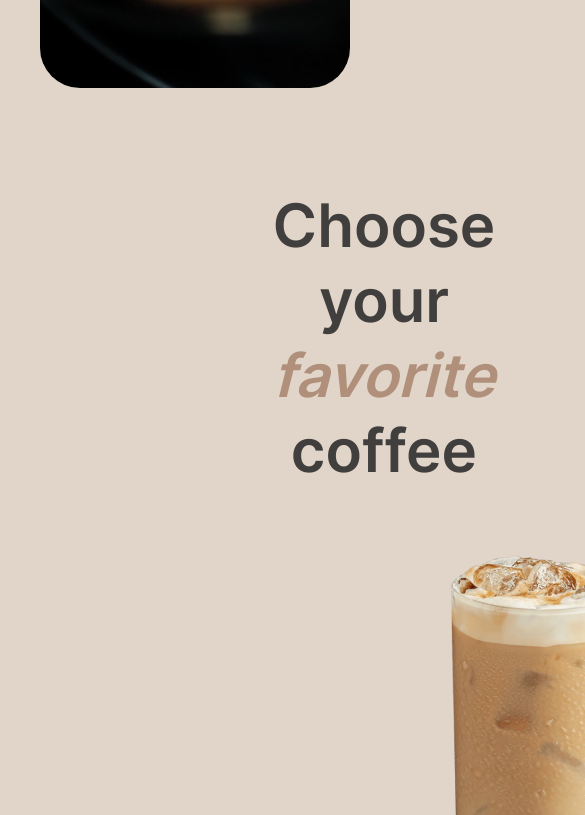
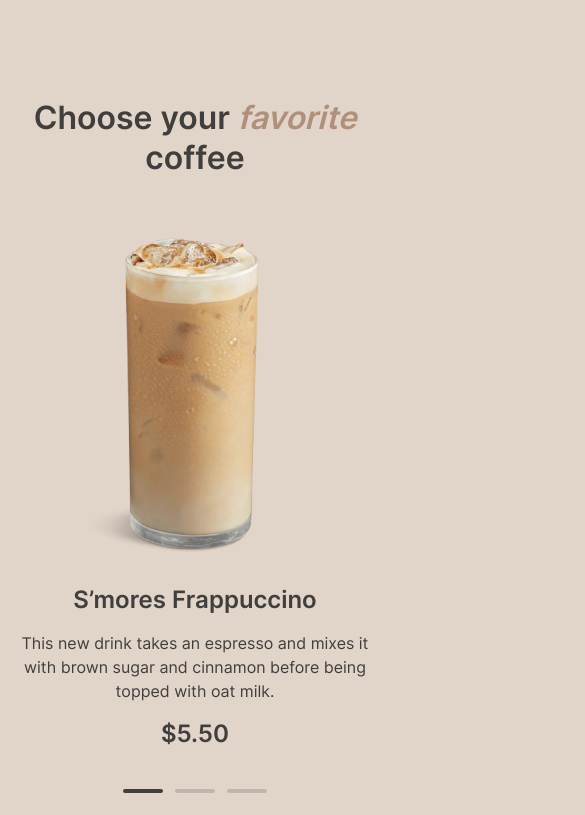
Before and after one commit to CerBeer/rss-jsfe2023q4-st2, a plain HTML site: page coffee-house/index.html in a window 390 px wide. Shown: the part 656-1471 px from the top of the page, 585 px wide, since content can reach past the window. Drawn offline with Linux system fonts and the light colour scheme.

Commit message:
feat: main 380 sections hero and favorite

```diff
--- a/coffee-house/css/body.css
+++ b/coffee-house/css/body.css
@@ -18,9 +18,6 @@ body {
     flex-direction: column;
     justify-content: space-between;
     background: var(--background-body, #E1D4C9);
-
-    /* max-width: 768px; */
-    /* overflow-y: hidden; */
 }
 
 a {
@@ -42,30 +39,5 @@ button {
 }
 
 ul {
-    /* margin-block-start: 1em;
-    margin-block-end: 1em;
-    margin-inline-start: 0px;
-    margin-inline-end: 0px; */
     padding-inline-start: 0px;
 }
-
-.outerbox {
-    display: flex;
-    padding: 12px 40px 40px 40px;
-    flex-direction: column;
-    align-items: center;
-}
-
-
-@media (max-width: 600px) {
-    body {
-        min-height: 100vh;
-        margin: 0 auto;
-        padding: 0;
-        display: flex;
-        flex-direction: column;
-        justify-content: space-between;
-        overflow-x: scroll;
-        overflow-y: scroll;
-    }
-}
--- a/coffee-house/css/index.css
+++ b/coffee-house/css/index.css
@@ -1,3 +1,12 @@
+
+/* outerbox */
+
+.outerbox {
+    display: flex;
+    padding: 12px 40px 40px 40px;
+    flex-direction: column;
+    align-items: center;
+}
 
 /* header */
 
--- /dev/null
+++ b/coffee-house/css/index_380.css
@@ -0,0 +1,81 @@
+
+@media (max-width: 480px) {
+
+    body {
+        max-width: 380px;
+        /* overflow-y: hidden; */
+    }
+
+    /* outerbox */
+
+    .outerbox {
+        display: flex;
+        padding: 12px 16px 40px 16px;
+        flex-direction: column;
+        align-items: center;
+    }
+
+    /* header */
+
+    /* main */
+
+    /* section hero */
+
+    .hero-offer {
+        width: 100%;
+    }
+
+    .hero {
+        padding: 60px 16px;
+    }
+
+    /* section favorite coffee */
+
+    .favorite-coffee {
+        align-self: stretch;
+    }
+
+    .favorite-coffee-slider-row-side-l {
+        display: none;
+    }
+
+    .favorite-coffee-slider-row-side-c {
+        min-width: 100px;
+        width: 100%;
+        max-width: 348px;
+        /* overflow: hidden; */
+    }
+
+    .favorite-coffee-slider-row-side-c-item {
+        width: 100%;
+        max-width: 348px;
+    }
+
+    .favorite-coffee-slider-row-side-c-item-pic {
+        width: auto;
+        height: auto;
+        margin-bottom: -2px;
+    }
+
+    .favorite-coffee-slider-row-side-c-item-pic-img {
+        width: 100%;
+        height: auto;
+    }
+
+    .favorite-coffee-slider-row-side-r {
+        display: none;
+    }
+
+    /* section about */
+
+    .about {
+        /* display: none; */
+    }
+
+    /* section mobile-app */
+
+    .mobile-app {
+        display: none;
+    }
+
+}
--- a/coffee-house/css/index_768.css
+++ b/coffee-house/css/index_768.css
@@ -11,8 +11,6 @@
         position: fixed;
         top: 0;
         right: 0;
-        /* flex-direction: column; */
-        /* background: #000; */
         color: #FFFFFF;
         display: flex;
         width: 100%;
@@ -81,7 +79,6 @@
         flex-wrap: wrap;
         align-items: center;
         gap: 10px;
-        /* margin-right: 2px; */
     }
 
     .hero-btn-primary-link-text {
--- a/coffee-house/css/typo.css
+++ b/coffee-house/css/typo.css
@@ -157,3 +157,27 @@
 
     }
 }
+
+/* Mobile/Heading/heading-1 */
+
+.typo-mobile-heading-heading-1 {
+    font-feature-settings: 'clig' off, 'liga' off;
+}
+
+/* Mobile/Heading/heading-1.accent */
+
+.typo-mobile-heading-heading-1-accent {
+    font-feature-settings: 'clig' off, 'liga' off;
+}
+
+/* Mobile/Heading/heading-2 */
+
+.typo-mobile-heading-heading-2 {
+    font-feature-settings: 'clig' off, 'liga' off;
+}
+
+/* Mobile/Heading/heading-2.accent  */
+
+.typo-mobile-heading-heading-2-accent {
+    font-feature-settings: 'clig' off, 'liga' off;
+}
--- /dev/null
+++ b/coffee-house/css/typo_380.css
@@ -0,0 +1,40 @@
+/* Mobile */
+
+@media (max-width: 480px) {
+
+    .typo-mobile-heading-heading-1 {
+        /* Mobile/Heading/heading-1 */
+        font-family: Inter;
+        font-size: 42px;
+        font-style: normal;
+        font-weight: 600;
+        line-height: 115%;
+    }
+
+    .typo-mobile-heading-heading-1-accent {
+        /* Mobile/Heading/heading-1.accent */
+        font-family: Inter;
+        font-size: 42px;
+        font-style: italic;
+        font-weight: 600;
+        line-height: 115%; /* 48.3px */
+    }
+
+    .typo-mobile-heading-heading-2 {
+        /* Mobile/Heading/heading-2 */
+        font-family: Inter;
+        font-size: 32px;
+        font-style: normal;
+        font-weight: 600;
+        line-height: 125%; /* 40px */
+    }
+
+    .typo-mobile-heading-heading-2-accent {
+        /* Mobile/Heading/heading-2.accent */
+        font-family: Inter;
+        font-size: 32px;
+        font-style: italic;
+        font-weight: 600;
+        line-height: 125%; /* 40px */
+    }
+}
--- a/coffee-house/css/vars.css
+++ b/coffee-house/css/vars.css
@@ -12,4 +12,5 @@
     --effect-duration-short: .15s;
     --effect-duration-normal: .3s;
     --effect-duration-long: .5s;
+
 }
--- a/coffee-house/index.html
+++ b/coffee-house/index.html
@@ -8,9 +8,11 @@
     <link rel="stylesheet" href="./css/normalize.css">
     <link rel="stylesheet" href="./css/vars.css">
     <link rel="stylesheet" href="./css/typo.css">
+    <link rel="stylesheet" href="./css/typo_380.css">
     <link rel="stylesheet" href="./css/body.css">
     <link rel="stylesheet" href="./css/index.css">
     <link rel="stylesheet" href="./css/index_768.css">
+    <link rel="stylesheet" href="./css/index_380.css">
 </head>
 <body>
 <div class="outerbox typo-text-color-dark">
@@ -41,8 +43,8 @@
 
         <section class="hero">
             <div class="hero-offer">
-                <h1 class="hero-offer-h1 typo-desktop-heading-heading1 typo-text-color-light">
-                    <span class="typo-desktop-heading-heading1-accent typo-text-color-accent">Enjoy</span> premium coffee at our charming cafe
+                <h1 class="hero-offer-h1 typo-desktop-heading-heading1 typo-mobile-heading-heading-1 typo-text-color-light">
+                    <span class="typo-desktop-heading-heading1-accent typo-mobile-heading-heading-1-accent typo-text-color-accent">Enjoy</span> premium coffee at our charming cafe
                 </h1>
                 <div class="hero-offer-text typo-desktop-body-medium typo-text-color-light">
                     With its inviting atmosphere and delicious coffee options, the Coffee House Resource is a popular destination for coffee lovers and those seeking a warm and inviting space to enjoy their favorite beverage.
@@ -57,8 +59,8 @@
         </section>
 
         <section class="favorite-coffee" id="favorite-coffee">
-            <h2 class="favorite-coffee-title typo-desktop-heading-heading2">
-                Choose your <span class="typo-desktop-heading-heading2-accent typo-text-color-accent">favorite</span> coffee
+            <h2 class="favorite-coffee-title typo-desktop-heading-heading2 typo-mobile-heading-heading-2">
+                Choose your <span class="typo-desktop-heading-heading2-accent typo-text-color-accent typo-mobile-heading-heading-2-accent">favorite</span> coffee
             </h2>
             <div class="favorite-coffee-slider">
                 <div class="favorite-coffee-slider-row">
@@ -69,7 +71,7 @@
                     </button>
                     <div class="favorite-coffee-slider-row-side-c">
                         <div class="favorite-coffee-slider-row-side-c-item">
-                            <div class="favorite-coffee-slider-row-side-c-item-pic"><img src="./img/png/coffee-slider-1.png" alt="coffee"></div>
+                            <div class="favorite-coffee-slider-row-side-c-item-pic"><img class="favorite-coffee-slider-row-side-c-item-pic-img" src="./img/png/coffee-slider-1.png" alt="coffee"></div>
                             <div class="favorite-coffee-slider-row-side-c-item-title typo-desktop-heading-heading3">S’mores Frappuccino</div>
                             <div class="favorite-coffee-slider-row-side-c-item-desc typo-desktop-body-medium">
                                 This new drink takes an espresso and mixes it with brown sugar and cinnamon before being topped with oat milk.
```
